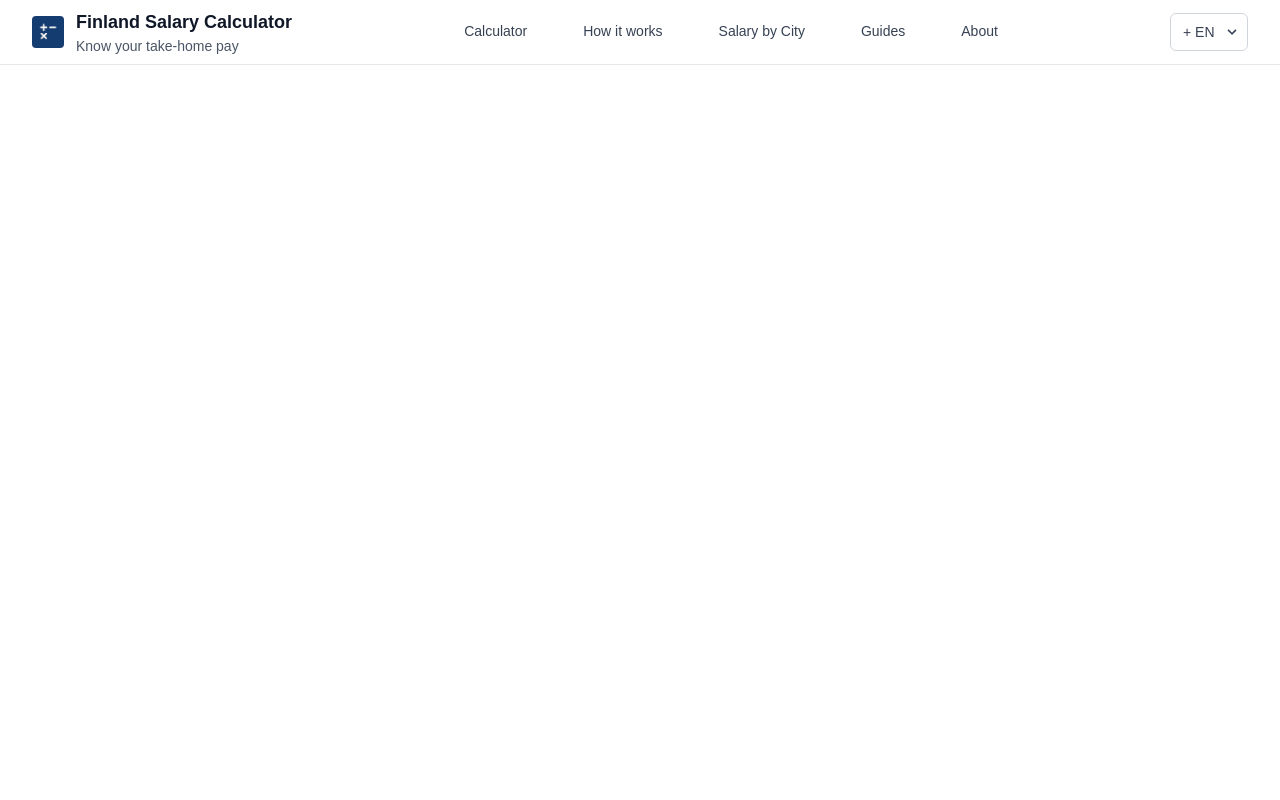
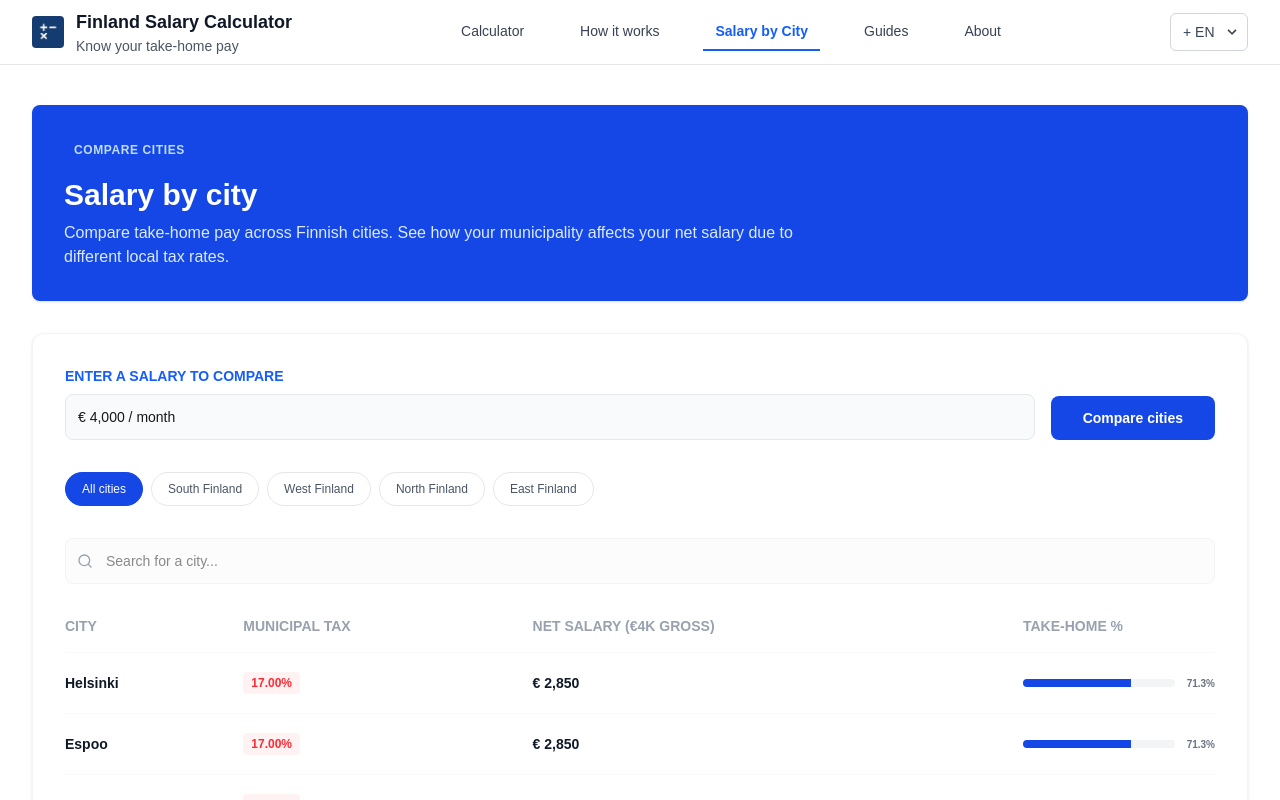
Before and after one commit to upekshapavani2003-maker/finland-salary-calculator, a Next.js app in the folder frontend/: page / in a window 1280 px wide. Both pictures are taken after a click on the button "Salary by City". Shown: the top 800 px of the page. Built offline with nearby package versions, Linux system fonts and the light colour scheme.

Commit message:
created salarybycity screen

```diff
--- a/frontend/src/app/page.tsx
+++ b/frontend/src/app/page.tsx
@@ -4,16 +4,18 @@ import TopNav from '@/components/TopNav';
 import SalaryCalculator from '@/components/SalaryCalculator';
 import InfoCards from '@/components/InfoCards';
 import HowItWorks from '../components/HowItWorks';
+import SalaryByCity from '@/components/SalaryByCity';
 
 export default function Home() {
   const [activeTab, setActiveTab] = useState('calculator');
 
   return (
     <div className="bg-white min-h-screen flex flex-col">
-      {/* TopNav placed here will render only once */}
+      {/* TopNav handles the state switching for all three tabs */}
       <TopNav activeTab={activeTab} setActiveTab={setActiveTab} />
 
       <main className="flex-grow">
+        {/* Tab 1: Calculator & Info Cards */}
         {activeTab === 'calculator' && (
           <>
             <SalaryCalculator />
@@ -21,10 +23,20 @@ export default function Home() {
           </>
         )}
 
+        {/* Tab 2: How It Works Screen */}
         {activeTab === 'how-it-works' && (
           <HowItWorks />
         )}
+
+        {/* Tab 3: Salary By City Screen */}
+        {activeTab === 'salary-by-city' && (
+          <SalaryByCity />
+        )}
       </main>
+
+      <footer className="bg-white border-t border-gray-100 py-6 text-center text-xs text-gray-400">
+        <div>&copy; 2026 Finland Salary Calculator. All rights reserved.</div>
+      </footer>
     </div>
   );
 }
--- /dev/null
+++ b/frontend/src/components/SalaryByCity.tsx
@@ -0,0 +1,104 @@
+"use client";
+import React from 'react';
+import { Search } from 'lucide-react';
+
+export default function SalaryByCity() {
+  const cities = [
+    { name: 'Helsinki', tax: '17.00%', net: '€ 2,850', percentage: 71.3 },
+    { name: 'Espoo', tax: '17.00%', net: '€ 2,850', percentage: 71.3 },
+    { name: 'Tampere', tax: '17.50%', net: '€ 2,830', percentage: 70.8 },
+    { name: 'Turku', tax: '18.50%', net: '€ 2,790', percentage: 69.8 },
+    { name: 'Oulu', tax: '19.50%', net: '€ 2,750', percentage: 68.8 },
+    { name: 'Jyväskylä', tax: '19.00%', net: '€ 2,770', percentage: 69.3 },
+  ];
+
+  return (
+    <div className="max-w-7xl mx-auto px-4 sm:px-6 lg:px-8 py-10 w-full">
+      <div className="bg-blue-700 rounded-lg shadow-sm p-8 text-white mb-8">
+        <div className="max-w-3xl">
+          <span className="text-blue-200 text-xs font-semibold uppercase tracking-wider bg-blue-700 px-2.5 py-1 rounded">
+            Compare Cities
+          </span>
+          <h2 className="text-3xl font-bold mt-4 mb-2">Salary by city</h2>
+          <p className="text-blue-100 text-sm md:text-base">
+            Compare take-home pay across Finnish cities. See how your municipality affects your net salary due to different local tax rates.
+          </p>
+        </div>
+      </div>
+
+      {/* Main Content Card */}
+      <div className="bg-white rounded-xl shadow-sm border border-gray-100 p-8">
+        <div className="flex flex-col md:flex-row gap-4 mb-8">
+          <div className="flex-grow">
+            <label className="block text-sm font-bold text-blue-600 uppercase mb-2">Enter a salary to compare</label>
+            <input
+              type="text"
+              defaultValue="€ 4,000 / month"
+              className="w-full p-3 bg-gray-50 border border-gray-200 rounded-lg text-sm font-medium"
+            />
+          </div>
+          <div className="flex items-end">
+            <button className="bg-blue-700 text-white px-8 py-3 rounded-lg font-bold text-sm hover:bg-blue-800 transition-colors">
+              Compare cities
+            </button>
+          </div>
+        </div>
+
+        {/* Region Filters */}
+        <div className="flex flex-wrap gap-2 mb-8">
+          {['All cities', 'South Finland', 'West Finland', 'North Finland', 'East Finland'].map((filter, i) => (
+            <button key={filter} className={`px-4 py-2 rounded-full text-xs font-medium border ${i === 0 ? 'bg-blue-700 border-blue-700 text-white' : 'bg-white border-gray-200 text-gray-600 hover:border-gray-300'}`}>
+              {filter}
+            </button>
+          ))}
+        </div>
+
+        {/* Search Bar */}
+        <div className="relative mb-8">
+          <Search className="absolute left-3 top-1/2 -translate-y-1/2 text-gray-400" size={16} />
+          <input
+            type="text"
+            placeholder="Search for a city..."
+            className="w-full pl-10 pr-4 py-3 bg-gray-50/50 border border-gray-100 rounded-lg text-sm"
+          />
+        </div>
+
+        {/* Table */}
+        <div className="overflow-x-auto">
+          <table className="w-full text-left">
+            <thead>
+              <tr className="text-sm text-gray-400 uppercase font-bold border-b border-gray-50">
+                <th className="pb-4 font-bold">City</th>
+                <th className="pb-4 font-bold">Municipal Tax</th>
+                <th className="pb-4 font-bold">Net Salary (€4k Gross)</th>
+                <th className="pb-4 font-bold">Take-home %</th>
+              </tr>
+            </thead>
+            <tbody className="divide-y divide-gray-50">
+              {cities.map((city) => (
+                <tr key={city.name} className="group hover:bg-gray-50/50 transition-colors">
+                  <td className="py-5 text-sm font-bold text-gray-900">{city.name}</td>
+                  <td className="py-5 text-xs font-bold">
+                    <span className="text-red-500 bg-red-50 px-2 py-1 rounded">
+                      {city.tax}
+                    </span>
+                  </td>
+                  <td className="py-5 text-sm font-bold text-gray-900">{city.net}</td>
+                  <td className="py-5 w-48">
+                    <div className="flex items-center gap-3">
+                      <div className="flex-grow bg-gray-100 h-2 rounded-full overflow-hidden">
+                        <div className="bg-blue-700 h-full" style={{ width: `${city.percentage}%` }}></div>
+                      </div>
+                      <span className="text-[10px] font-bold text-gray-500">{city.percentage}%</span>
+                    </div>
+                  </td>
+                </tr>
+              ))}
+            </tbody>
+          </table>
+        </div>
+        <p className="text-[10px] text-gray-400 mt-8">Based on 2024 tax rates. Net salary shown for €4,000 gross monthly.</p>
+      </div>
+    </div>
+  );
+}
--- a/frontend/src/components/TopNav.tsx
+++ b/frontend/src/components/TopNav.tsx
@@ -7,6 +7,15 @@ interface TopNavProps {
 }
 
 export default function TopNav({ activeTab, setActiveTab }: TopNavProps) {
+  // Helper function to handle button styling
+  const getButtonClass = (tabName: string) => {
+    return `px-3 py-2 text-sm font-medium border-b-2 transition-colors duration-150 ${
+      activeTab === tabName
+        ? 'border-blue-600 text-blue-600 font-semibold'
+        : 'border-transparent text-gray-700 hover:text-gray-900 hover:border-gray-300'
+    }`;
+  };
+
   return (
     <header className="bg-white border-b border-gray-200">
       <div className="max-w-7xl mx-auto px-4 sm:px-6 lg:px-8">
@@ -26,39 +35,31 @@ export default function TopNav({ activeTab, setActiveTab }: TopNavProps) {
           <nav className="hidden md:flex space-x-8">
             <button
               onClick={() => setActiveTab('calculator')}
-              className={`px-3 py-2 text-sm font-medium border-b-2 transition-colors duration-150 ${
-                activeTab === 'calculator'
-                  ? 'border-blue-600 text-blue-600 font-semibold'
-                  : 'border-transparent text-gray-700 hover:text-gray-900 hover:border-gray-300'
-              }`}
+              className={getButtonClass('calculator')}
             >
               Calculator
             </button>
             <button
               onClick={() => setActiveTab('how-it-works')}
-              className={`px-3 py-2 text-sm font-medium border-b-2 transition-colors duration-150 ${
-                activeTab === 'how-it-works'
-                  ? 'border-blue-600 text-blue-600 font-semibold'
-                  : 'border-transparent text-gray-700 hover:text-gray-900 hover:border-gray-300'
-              }`}
+              className={getButtonClass('how-it-works')}
             >
               How it works
             </button>
             <button
               onClick={() => setActiveTab('salary-by-city')}
-              className="text-gray-700 border-transparent hover:text-gray-900 px-3 py-2 text-sm font-medium border-b-2"
+              className={getButtonClass('salary-by-city')}
             >
               Salary by City
             </button>
             <button
               onClick={() => setActiveTab('guides')}
-              className="text-gray-700 border-transparent hover:text-gray-900 px-3 py-2 text-sm font-medium border-b-2"
+              className={getButtonClass('guides')}
             >
               Guides
             </button>
             <button
               onClick={() => setActiveTab('about')}
-              className="text-gray-700 border-transparent hover:text-gray-900 px-3 py-2 text-sm font-medium border-b-2"
+              className={getButtonClass('about')}
             >
               About
             </button>
@@ -90,14 +91,14 @@ export default function TopNav({ activeTab, setActiveTab }: TopNavProps) {
           </div>
         </div>
 
-        {/* Mobile menu - hidden by default */}
+        {/* Mobile menu - Logic added to trigger all tabs */}
         <div className="hidden md:hidden">
           <div className="px-2 pt-2 pb-3 space-y-1 sm:px-3">
-            <button onClick={() => setActiveTab('calculator')} className="text-gray-700 hover:text-gray-900 block px-3 py-2 text-base font-medium">Calculator</button>
-            <button onClick={() => setActiveTab('how-it-works')} className="text-gray-700 hover:text-gray-900 block px-3 py-2 text-base font-medium">How it works</button>
-            <button className="text-gray-700 hover:text-gray-900 block px-3 py-2 text-base font-medium">Salary by City</button>
-            <button className="text-gray-700 hover:text-gray-900 block px-3 py-2 text-base font-medium">Guides</button>
-            <button className="text-gray-700 hover:text-gray-900 block px-3 py-2 text-base font-medium">About</button>
+            <button onClick={() => setActiveTab('calculator')} className="text-gray-700 hover:text-gray-900 block px-3 py-2 text-base font-medium w-full text-left">Calculator</button>
+            <button onClick={() => setActiveTab('how-it-works')} className="text-gray-700 hover:text-gray-900 block px-3 py-2 text-base font-medium w-full text-left">How it works</button>
+            <button onClick={() => setActiveTab('salary-by-city')} className="text-gray-700 hover:text-gray-900 block px-3 py-2 text-base font-medium w-full text-left">Salary by City</button>
+            <button onClick={() => setActiveTab('guides')} className="text-gray-700 hover:text-gray-900 block px-3 py-2 text-base font-medium w-full text-left">Guides</button>
+            <button onClick={() => setActiveTab('about')} className="text-gray-700 hover:text-gray-900 block px-3 py-2 text-base font-medium w-full text-left">About</button>
           </div>
         </div>
       </div>
```
Also changed, not shown: frontend/src/components/SalaryCalculator.tsx (+41 -43 lines).
